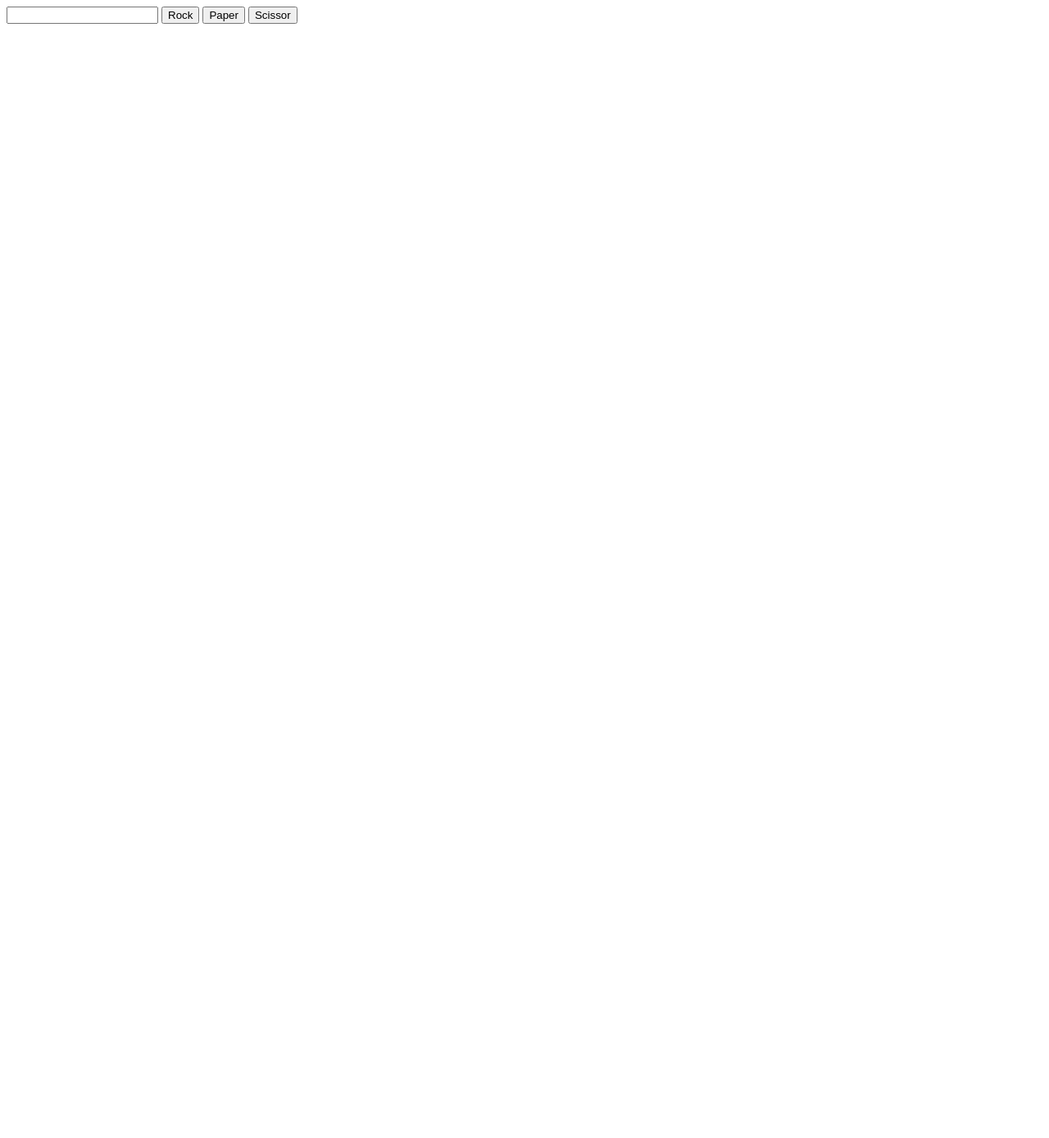
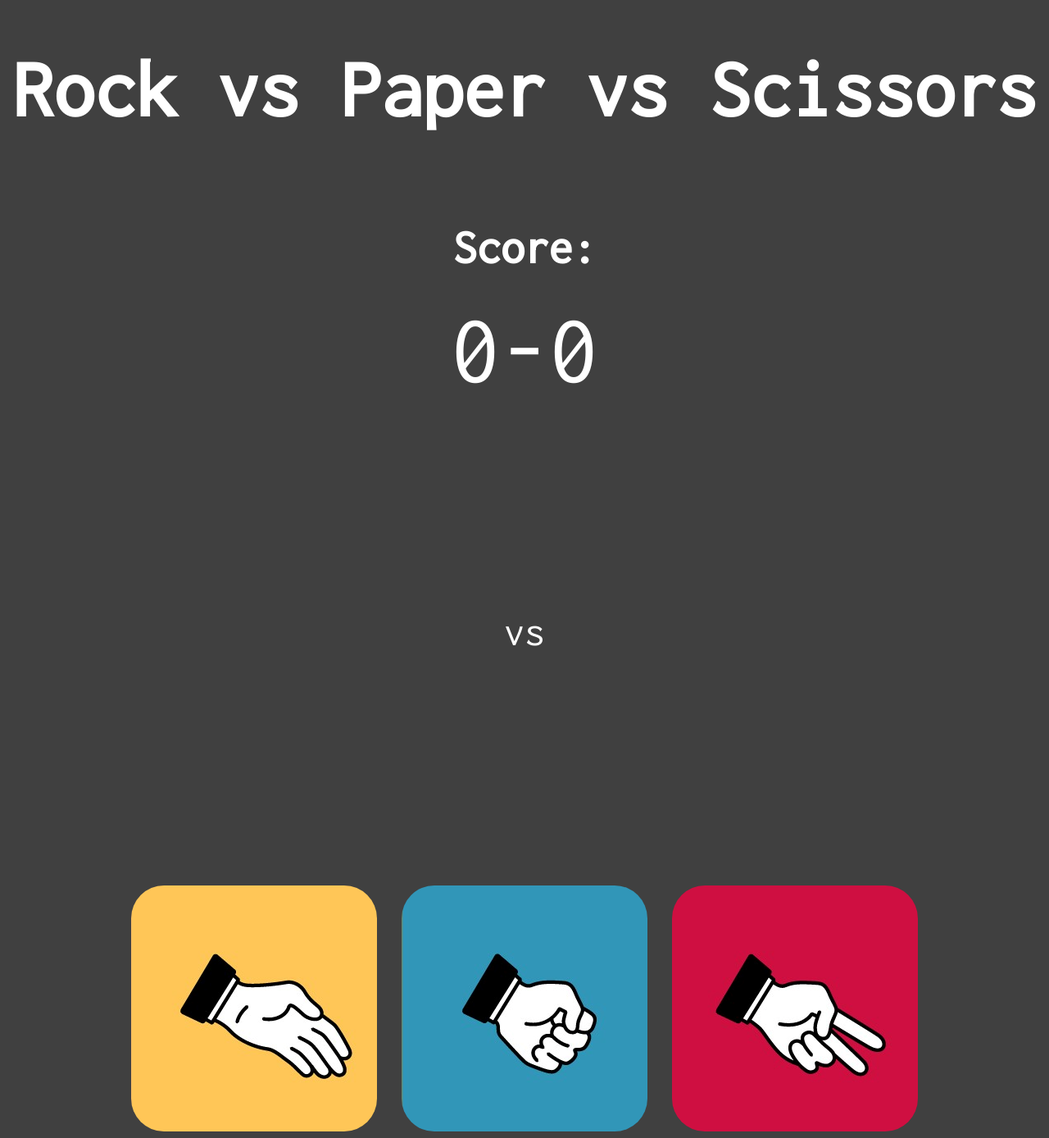
Before and after one commit to Mark-A14/odin-rockpaperscissor, a plain HTML site: page index.html in a window 1280 px wide. Shown: the whole page at 82% size. Before the commit the page ends 800 px from the top, so only its background shows below. Drawn offline with Linux system fonts and the light colour scheme.

Commit message:
UI Complete

```diff
--- a/index.html
+++ b/index.html
@@ -4,13 +4,33 @@
     <meta charset="UTF-8" />
     <meta http-equiv="X-UA-Compatible" content="IE=edge" />
     <meta name="viewport" content="width=device-width, initial-scale=1.0" />
+    <link rel="stylesheet" href="style.css" />
     <title>Document</title>
   </head>
   <body>
-    <input type="text" />
-    <button id="rock">Rock</button>
-    <button id="paper">Paper</button>
-    <button id="scissor">Scissor</button>
+    <div class="title">
+      <h1>Rock vs Paper vs Scissors</h1>
+      <h3>Score:</h3>
+    </div>
+    <div class="score">
+      <div id="player-score">0</div>
+      <div>-</div>
+      <div id="cpu-score">0</div>
+    </div>
+    <div class="picks">
+      <div class="show-picks">
+        <div id="show-player-pick"></div>
+        <p>vs</p>
+        <div id="show-cpu-pick"></div>
+      </div>
+      <div class="container">
+        <div class="player-pick">
+          <div class="selection" id="paper"></div>
+          <div class="selection" id="rock"></div>
+          <div class="selection" id="scissor"></div>
+        </div>
+      </div>
+    </div>
 
     <script src="script.js"></script>
   </body>
--- a/script.js
+++ b/script.js
@@ -1,11 +1,47 @@
+function test (){
+     let playerShowPick = document.getElementById('show-player-pick');
+     playerShowPick.style.backgroundImage = `url(./assets/${this.id}_player.png)`;
+
+
+
+     let playerScore = document.getElementById('player-score');
+     let cpuScore = document.getElementById('cpu-score');
+     let intPlayerScore = parseInt(playerScore.textContent);
+     let intCpuScore = parseInt(cpuScore.textContent);
+     if (intPlayerScore === 5 || intCpuScore === 5) {
+          playerScore.textContent = 0;
+          cpuScore.textContent = 0;
+     } else {
+          const who_win = playRound(this.id.toUpperCase(), computerPlay());
+          if (who_win){
+               playerScore.textContent = intPlayerScore + 1;
+          }
+          if (who_win !== undefined && !who_win){
+               cpuScore.textContent = intCpuScore + 1;
+               console.log()
+          }
+     }
+}
+
 function computerPlay() {
+     let bg = document.getElementById('show-cpu-pick');
+
      let num = Math.floor((Math.random() * 3) + 1);
-     if (num === 1) {return cpuPick = "ROCK";}
-     if (num === 2) {return cpuPick = "PAPER";}
-     if (num === 3) {return cpuPick = "SCISSOR";}
+     console.log(num);
+     if (num === 1) {
+          bg.style.backgroundImage = "url(./assets/rock_pc.png)";
+          return cpuPick = "ROCK";}
+     if (num === 2) {
+          bg.style.backgroundImage = "url(./assets/paper_pc.png)";
+          return cpuPick = "PAPER";}
+     if (num === 3) {
+          bg.style.backgroundImage = "url(./assets/scissor_pc.png)";
+          return cpuPick = "SCISSOR";}
 }
 
 function playRound(playerSelection, computerSelection) {
+     let player = 0;
+     let cpu = 0;
      let outcome_win = `You Win! ${playerSelection} Beats ${computerSelection}!`;
      let outcome_lose = `You Lose! ${computerSelection} Beats ${playerSelection}!`;
 
@@ -27,33 +63,32 @@ function playRound(playerSelection, computerSelection) {
      }
    }
 
-function test (){
-     playRound(this.id.toUpperCase(), computerPlay());
-}
-const playerPick = document.querySelectorAll('button');
-playerPick.forEach(play => play.addEventListener('click', test));
 
-// function game() {
-//      let player = 0;
-//      let computer = 0
-//      for (let i = 0; i < 5; i++){
-//           let playerSelection = prompt('ROCK,PAPER or SCISSOR?')
-//           let state = playRound(playerSelection.toUpperCase(), computerPlay());
-//           if (state === true){
-//                player++;
-//           }
-//           if (state === false){
-//                computer++;
-//           }
-//           if (state == undefined){
-//                i--;
-//           }
-//      }
-//      if (player > computer){
-//           alert(`You Win! Your score: ${player} ||| Computer score: ${computer}`)
-//      } else {
-//           alert(`You Loss! Your score: ${player} ||| Computer score: ${computer}`)
-//      }
-// }
+const buttons = document.querySelectorAll('.selection');
+buttons.forEach(pick => { pick.addEventListener('click', test)
+});
 
-// game();
+// // function game() {
+// //      let player = 0;
+// //      let computer = 0
+// //      for (let i = 0; i < 5; i++){
+// //           let playerSelection = prompt('ROCK,PAPER or SCISSOR?')
+// //           let state = playRound(playerSelection.toUpperCase(), computerPlay());
+// //           if (state === true){
+// //                player++;
+// //           }
+// //           if (state === false){
+// //                computer++;
+// //           }
+// //           if (state == undefined){
+// //                i--;
+// //           }
+// //      }
+// //      if (player > computer){
+// //           alert(`You Win! Your score: ${player} ||| Computer score: ${computer}`)
+// //      } else {
+// //           alert(`You Loss! Your score: ${player} ||| Computer score: ${computer}`)
+// //      }
+// // }
+
+// // game();
--- /dev/null
+++ b/style.css
@@ -0,0 +1,82 @@
+@import url('https://fonts.googleapis.com/css2?family=Inconsolata&display=swap');
+
+html {
+     margin: 0;
+     padding: 0;
+}
+
+body {
+     display: flex;
+     flex-direction: column;
+     justify-content: center;
+     align-items: center;
+     background-color: #404040;
+}
+
+.title, .score , .show-picks p{
+     font-family: 'Inconsolata';
+     font-style: normal;
+     font-weight: 400;
+     font-size: 50px;
+     line-height: 67px;
+     color: white;
+}
+.title{
+     display: flex;
+     flex-direction: column;
+     align-items: center;
+}
+.score {
+     display: flex;
+     font-size: 120px;
+     margin-bottom: 60px;
+}
+.picks {
+     display: flex;
+     flex-direction: column;
+     justify-content: center;
+     align-items: center;
+     gap:  60px;
+}
+
+.show-picks {
+     display: flex;
+     align-items: center;
+     gap: 80px;
+}
+
+.player-pick {
+     display: flex;
+     gap: 30px;
+}
+
+#rock, #paper, #scissor {
+     width: 300px;
+     height: 300px;
+     cursor:pointer;
+     border-radius: 40px;
+     transition: all 0.4s ease;
+}
+#scissor:hover, #rock:hover, #paper:hover {
+     transform: scale(1.1);
+}
+
+#rock {
+     background: url(./assets/rock_player.png);
+}
+#paper {
+     background: url(./assets/paper_player.png);
+}
+#scissor {
+     background: url(./assets/scissor_player.png);
+}
+
+
+#show-player-pick, #show-cpu-pick {
+     width: 500px;
+     height: 500px;
+     background-repeat: no-repeat;
+     transition: all 0.5s ease;
+     border-radius: 90px;
+     background-size: 100% 100%;
+}
```
